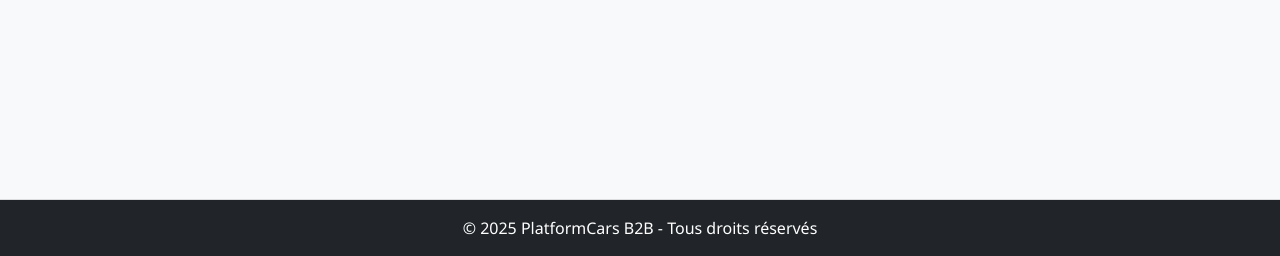
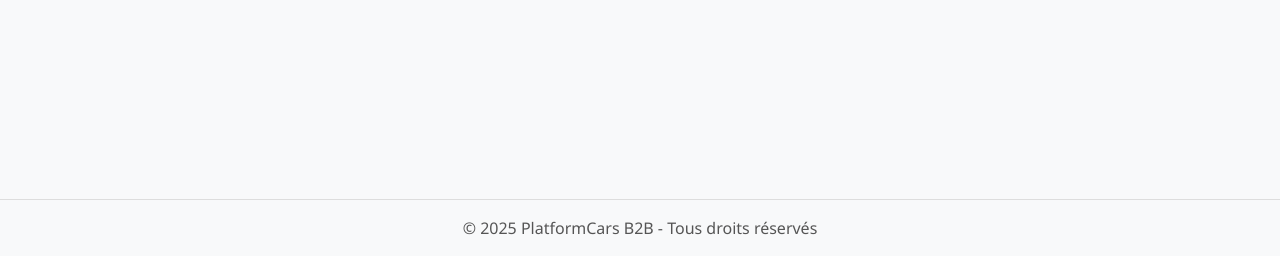
Before and after one commit to Jeffribouchon/pcb-carmanagerpro-docker, a Flask app: page / in a window 1280 px wide. Shown: the part 544-800 px from the top of the page. Run offline with Flask 3, Linux system fonts and the light colour scheme; parts of the project's set-up code (start-up, migrations or seed data) failed here and were passed over.

Commit message:
Update layout.html

```diff
--- a/templates/layout.html
+++ b/templates/layout.html
@@ -35,7 +35,7 @@
 </div>
 
 <!-- Footer -->
-<footer class="footer bg-dark text-white text-center py-3">
+<footer class="footer text-center py-3">
     &copy; {{ current_year or 2025 }} PlatformCars B2B - Tous droits réservés
 </footer>
 
```
